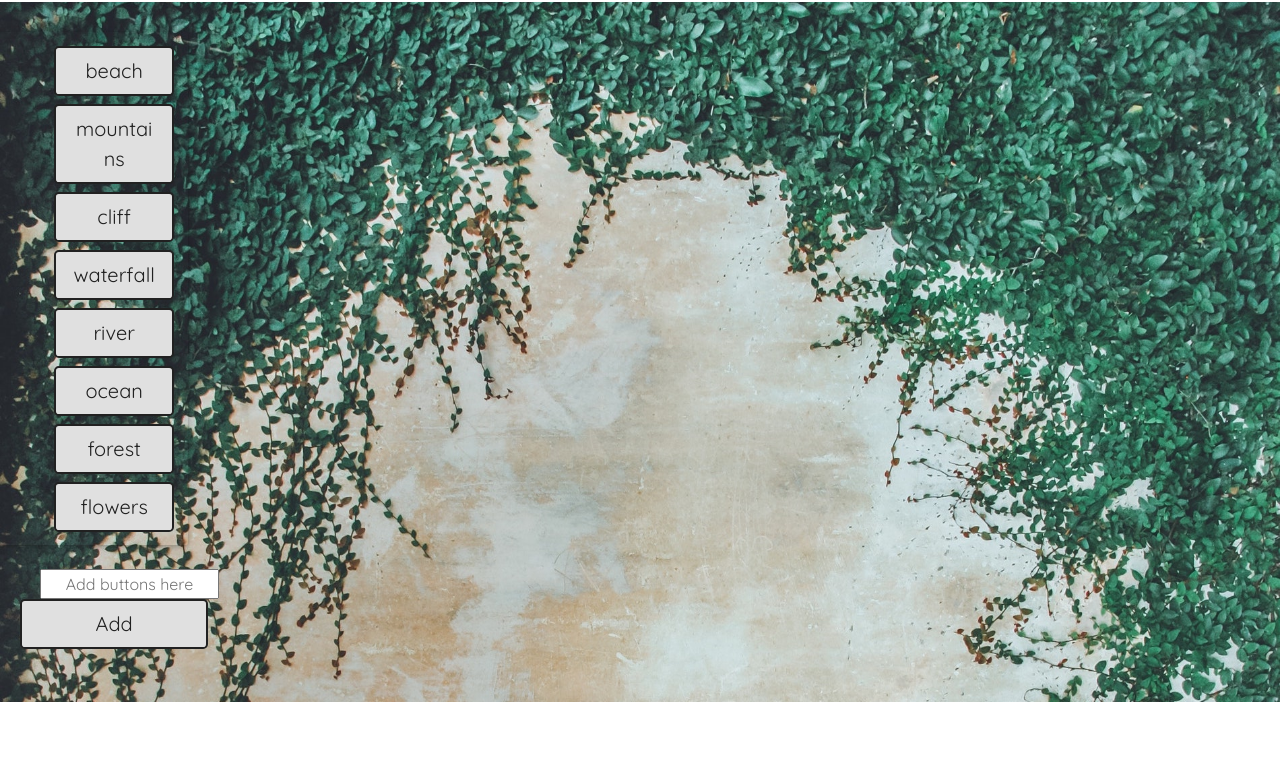
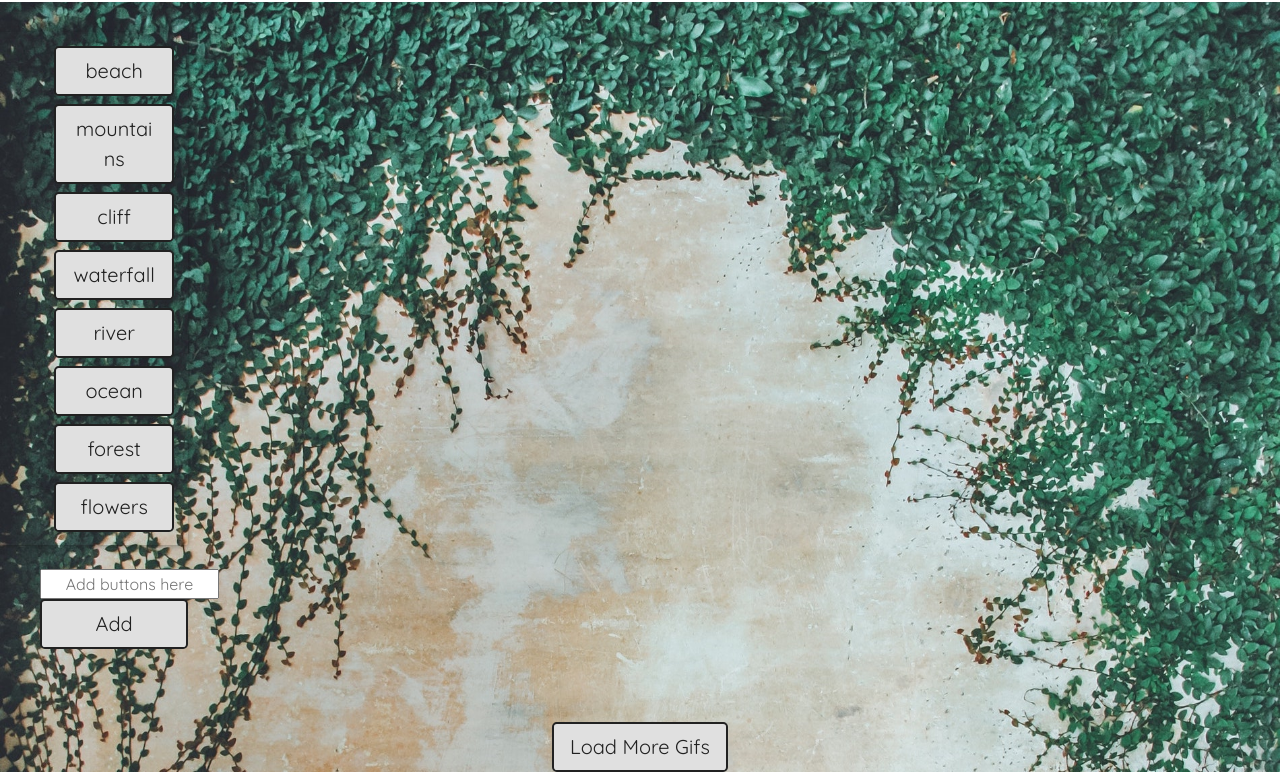
Before and after one commit to kellidragon/GIPHY-API, a plain HTML site: page index.html in a window 1280 px wide. Shown: the part 209-981 px from the top of the page. Before the commit the page ends 911 px from the top, so only its background shows below. Drawn offline with nearby package versions, Linux system fonts and the light colour scheme.

Commit message:
final edits

```diff
--- a/assets/css/style.css
+++ b/assets/css/style.css
@@ -95,6 +95,12 @@
     text-align: center;
     display: block;
 }
+#add-more{
+    margin: 20px auto 0px;
+    text-align: center;
+    display:block;
+}
+
 
 @media screen and (max-width: 480px){
     body{
--- a/assets/javascript/app.js
+++ b/assets/javascript/app.js
@@ -18,18 +18,20 @@
 
 //event to handle when a user input button is added
 $("#add-nature").on("click", function(event) {
+
     event.preventDefault();
-
     // grab the text from the input box
     var natureInput = $("#word-input").val().trim();
     // input is then added to nature array
     nature.push(natureInput);
     renderButtons();
+
   });
 
   renderButtons();
 //event to handle when a nature button is clicked
 $("#buttonsDiv").on("click", ".natureButton" , function(){
+
     var natureClick = $(this).attr("data-name")
     //creating a URL to search Giphy for the button pressed
     var queryURL = "http://api.giphy.com/v1/gifs/search?q=" +
@@ -58,7 +60,7 @@
         natureImage.attr("data-animate", results[i].images.fixed_height.url);
         natureImage.attr("data-state", "still")
 
-        // Appending the paragraph and natureImage we created to the "gifDiv" div
+        // Appending the paragraph and natureImage to the "gifDiv" div
         gifDiv.append(p);
         gifDiv.append(natureImage);
 
@@ -69,6 +71,12 @@
     });
 });
 
+//event to load extra gifs
+$("#add-more").on("click", ".natureButton" , function(){
+
+
+
+})
 
 //event to display still and animated gifs when clicked
 $("#view-gifs").on("click", ".natureGif" ,function() {
@@ -86,11 +94,6 @@
             $(this).attr("data-state", "still");
 
     }
-
-
-      //BONUS
-      //mobile responsive
-      //3. List additional metadata (title, tags, etc) for each gif in a clean and readable format.
       });
 
 
--- a/index.html
+++ b/index.html
@@ -36,19 +36,26 @@
     <form id="addGiff-form">
         <label for="word-input"></label>
         <input type="text" id="word-input" class="animated zoomInUp slow" placeholder="Add buttons here"><br>
-    </form>
+
         <!-- Button triggers new gif to be added -->
         <input type="submit" id="add-nature" class="addedNature btn-outline-dark btn-light btn-lg btn-block animated zoomInUp slow"  value="Add">
+      </form>
     </div>
 
     <div class="col-md-10 gif-wrapper">
       <!-- Gifs get dumped here -->
       <div id="view-gifs" ></div>
     </div>
+  </div>
+</div>
+    <div class="row addMoreRow">
+        <div class="col-md-12">
+      <button id="add-more" class="adding btn-outline-dark btn-light btn-lg animated zoomInUp slow"  value="Load More Gifs">Load More Gifs</button>
+    </div>
+    </div>
 
 
-   </div>
-</div>
+
 
 <!-- JQuery -->
 <script type="text/javascript" src="https://cdnjs.cloudflare.com/ajax/libs/jquery/3.3.1/jquery.min.js"></script>
```
Also changed, not shown: 2 other files.
